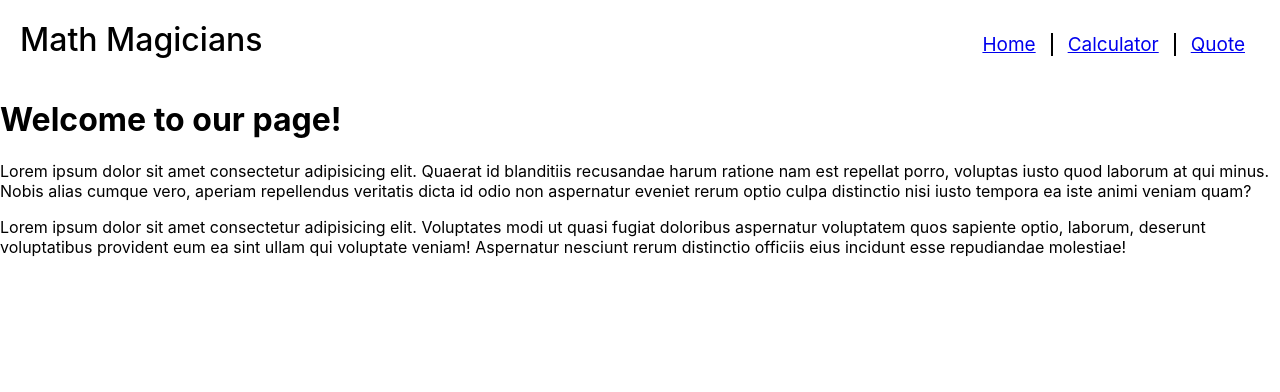
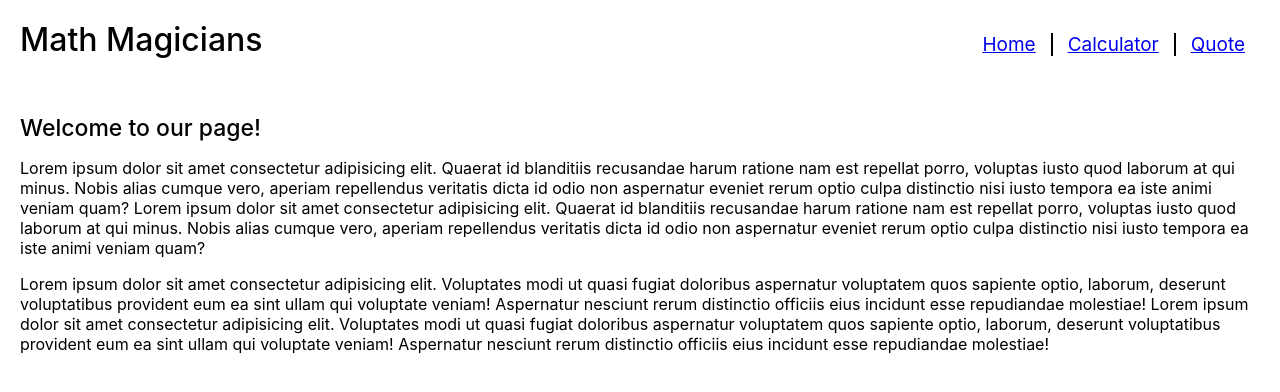
Before and after one commit to polarDefender/Math-Magicians, a React (Create React App) app: page / in a window 1280 px wide. Shown: the top 392 px of the page. Built offline with nearby package versions, Linux system fonts and the light colour scheme.

Commit message:
change home page according to wireframe

```diff
--- a/src/App.css
+++ b/src/App.css
@@ -1,3 +1,4 @@
+/* navbar */
 .navbar {
   display: flex;
   justify-content: space-between;
@@ -25,6 +26,16 @@
 .navbar .navLink li:nth-child(2n) {
   border-left: 2px solid #000;
   border-right: 2px solid #000;
+}
+
+/* home */
+.home {
+  padding: 20px;
+}
+
+.homeTitle {
+  font-size: 23px;
+  font-weight: 500;
 }
 
 .container {
--- a/src/components/home.js
+++ b/src/components/home.js
@@ -1,12 +1,12 @@
 const Home = () => (
-  <div>
+  <div className="home">
     <h1 className="homeTitle">Welcome to our page!</h1>
     <p className="homePara">
       {/* eslint-disable max-len */}
-      Lorem ipsum dolor sit amet consectetur adipisicing elit. Quaerat id blanditiis recusandae harum ratione nam est repellat porro, voluptas iusto quod laborum at qui minus. Nobis alias cumque vero, aperiam repellendus veritatis dicta id odio non aspernatur eveniet rerum optio culpa distinctio nisi iusto tempora ea iste animi veniam quam?
+      Lorem ipsum dolor sit amet consectetur adipisicing elit. Quaerat id blanditiis recusandae harum ratione nam est repellat porro, voluptas iusto quod laborum at qui minus. Nobis alias cumque vero, aperiam repellendus veritatis dicta id odio non aspernatur eveniet rerum optio culpa distinctio nisi iusto tempora ea iste animi veniam quam? Lorem ipsum dolor sit amet consectetur adipisicing elit. Quaerat id blanditiis recusandae harum ratione nam est repellat porro, voluptas iusto quod laborum at qui minus. Nobis alias cumque vero, aperiam repellendus veritatis dicta id odio non aspernatur eveniet rerum optio culpa distinctio nisi iusto tempora ea iste animi veniam quam?
     </p>
     <p className="homePara">
-      Lorem ipsum dolor sit amet consectetur adipisicing elit. Voluptates modi ut quasi fugiat doloribus aspernatur voluptatem quos sapiente optio, laborum, deserunt voluptatibus provident eum ea sint ullam qui voluptate veniam! Aspernatur nesciunt rerum distinctio officiis eius incidunt esse repudiandae molestiae!
+      Lorem ipsum dolor sit amet consectetur adipisicing elit. Voluptates modi ut quasi fugiat doloribus aspernatur voluptatem quos sapiente optio, laborum, deserunt voluptatibus provident eum ea sint ullam qui voluptate veniam! Aspernatur nesciunt rerum distinctio officiis eius incidunt esse repudiandae molestiae! Lorem ipsum dolor sit amet consectetur adipisicing elit. Voluptates modi ut quasi fugiat doloribus aspernatur voluptatem quos sapiente optio, laborum, deserunt voluptatibus provident eum ea sint ullam qui voluptate veniam! Aspernatur nesciunt rerum distinctio officiis eius incidunt esse repudiandae molestiae!
     </p>
   </div>
 );
```
